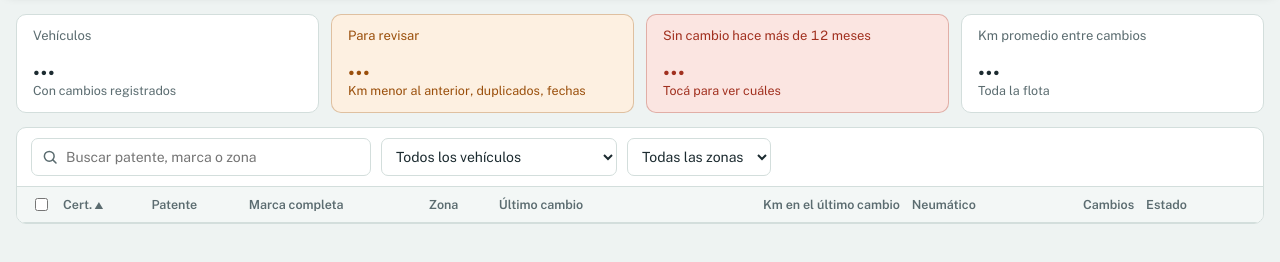
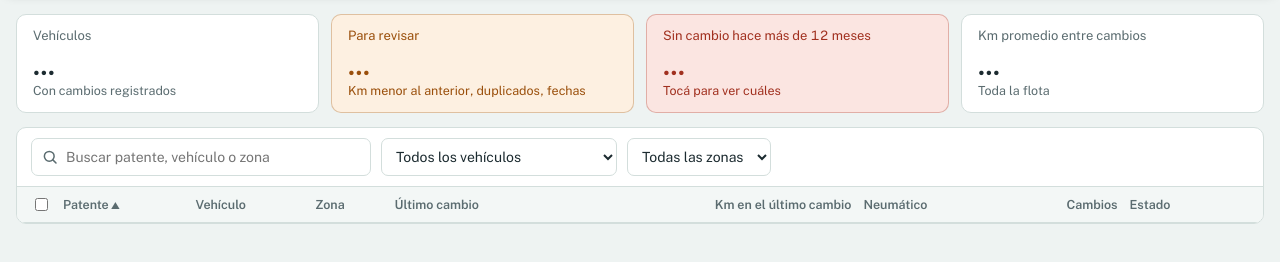
Before and after one commit to Gestion279/registros_neumaticos, a plain HTML site: page index.html in a window 1280 px wide. Shown: the part 126-388 px from the top of the page. Drawn offline with nearby package versions, Linux system fonts and the light colour scheme; a script that the page names is missing.

Commit message:
Add files via upload

```diff
--- a/index.html
+++ b/index.html
@@ -96,7 +96,7 @@
           <label class="fq">
             <span class="sr-only">Buscar</span>
             <svg class="ico" aria-hidden="true"><use href="#i-search"/></svg>
-            <input type="search" id="buscar" class="txt" placeholder="Buscar patente, marca o zona" autocomplete="off" spellcheck="false">
+            <input type="search" id="buscar" class="txt" placeholder="Buscar patente, vehículo o zona" autocomplete="off" spellcheck="false">
           </label>
           <label class="fsel"><span class="sr-only">Estado</span>
             <select id="f-estado" class="txt">
@@ -124,9 +124,8 @@
             <thead>
               <tr>
                 <th class="chk"><input type="checkbox" id="sel-todos" aria-label="Seleccionar todos los visibles"></th>
-                <th data-sort="cert" tabindex="0" aria-sort="ascending">Cert.</th>
-                <th data-sort="patente" tabindex="0">Patente</th>
-                <th data-sort="marca" tabindex="0">Marca completa</th>
+                <th data-sort="patente" tabindex="0" aria-sort="ascending">Patente</th>
+                <th data-sort="marca" tabindex="0">Vehículo</th>
                 <th data-sort="zona" tabindex="0">Zona</th>
                 <th data-sort="ultimo" tabindex="0">Último cambio</th>
                 <th data-sort="km" tabindex="0" class="num">Km en el último cambio</th>
@@ -156,7 +155,7 @@
             <caption class="sr-only">Registros con observaciones de consistencia</caption>
             <thead>
               <tr>
-                <th>Patente</th><th>Marca completa</th><th>Fecha del cambio</th><th class="num">Km</th><th>Motivo</th><th><span class="sr-only">Acciones</span></th>
+                <th>Patente</th><th>Vehículo</th><th>Zona</th><th>Fecha del cambio</th><th class="num">Km</th><th>Motivo</th><th><span class="sr-only">Acciones</span></th>
               </tr>
             </thead>
             <tbody id="tb-rev"></tbody>
```
Also changed, not shown: 1 other file.
